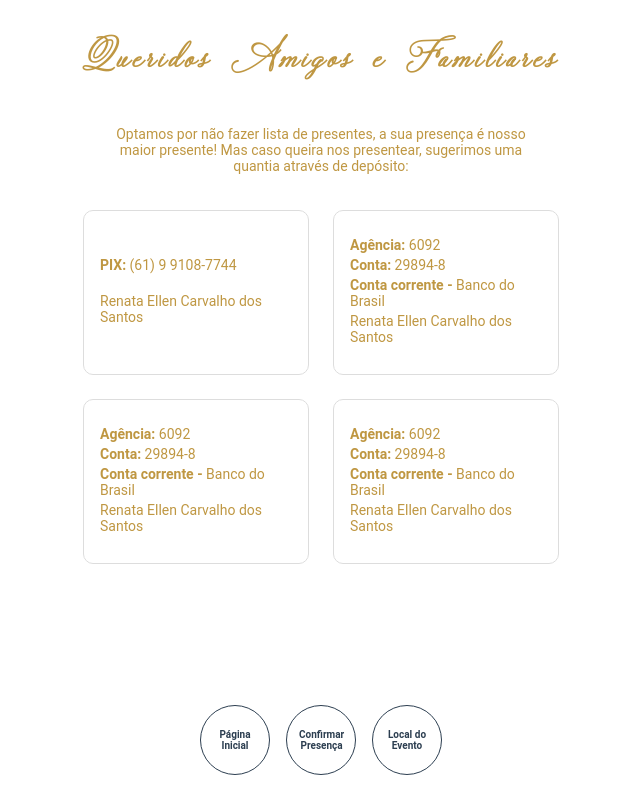
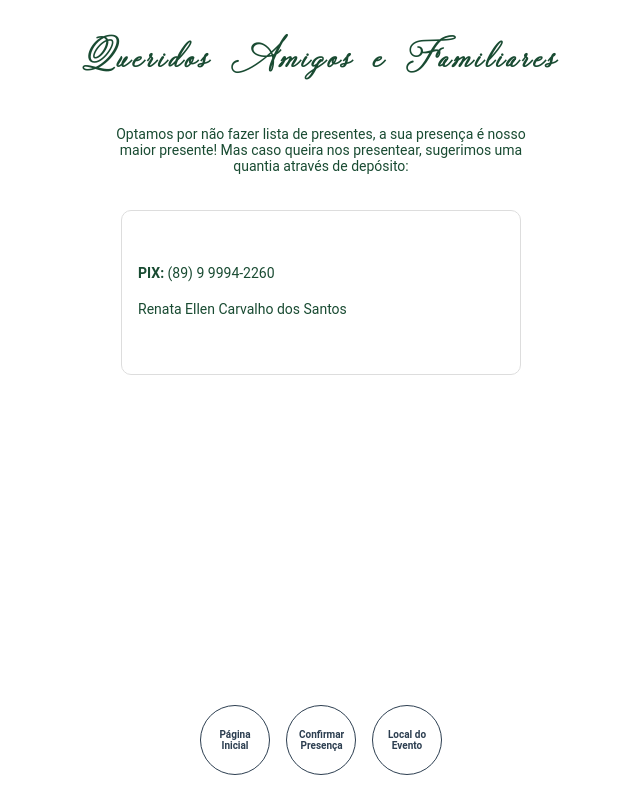
Before and after one commit to azevedev/conv-isaac-raquel, a Vue app: page /presents in a window 1280 px wide. Shown: the whole page, without its empty margins (319-959 px from the left). Built offline with nearby package versions, Linux system fonts and the light colour scheme.

Commit message:
chaging colors

```diff
--- a/public/index.html
+++ b/public/index.html
@@ -11,7 +11,7 @@
     <link rel="stylesheet" href="https://fonts.googleapis.com/css2?family=Material+Symbols+Sharp:opsz,wght,FILL,GRAD@20..48,100..700,0..1,-50..200" />
     <link rel="stylesheet" href="https://fonts.googleapis.com/css2?family=Material+Symbols+Outlined:opsz,wght,FILL,GRAD@20..48,100..700,0..1,-50..200" />
     <link rel="stylesheet" href="https://fonts.googleapis.com/css2?family=Material+Symbols+Outlined:opsz,wght,FILL,GRAD@20..48,100..700,0..1,-50..200" />
-
+    <meta property="og:image" content="../src/assets/img-preview.jpeg">
 </head>
 
 <body>
--- a/src/App.vue
+++ b/src/App.vue
@@ -21,14 +21,27 @@ export default {
     name: 'App',
     data() {
         return {
-            phoneNumber: '123-123-123'
         }
     },
     computed: {
     currentRouteName() {
         return this.$route.name;
+    },
+    },
+    beforeCreate(){
+      // adding title for current view/page using vue-i18n
+      let title = document.createElement(`TITLE`)
+      title.innerText = `Convite - Renata e Gustavo`;
+
+      document.querySelector(`head`).appendChild(title)
+
+      // adding og:image
+      let ogImage = document.createElement(`META`)
+      ogImage.setAttribute(`name`,`og:image`)
+      ogImage.setAttribute(`content`,`assets/img-preview.png`)
+
+      document.querySelector(`head`).appendChild(ogImage)
     }
-}
 }
 </script>
 
@@ -59,7 +72,7 @@ export default {
   padding: 0;
   margin: 0;
   box-sizing: border-box;
-  color: #BF9742;
+  color: #194B32;
 }
 
 body {
--- a/src/views/Confirm.vue
+++ b/src/views/Confirm.vue
@@ -6,9 +6,6 @@
         <div id="content">
                 <label for="convidado_principal">Convidado Principal</label>
                 <input name="convidado_principal" id="convidado_principal" placeholder="Nome Completo" class="input"/>
-
-
-
 
                 <ul>
                 <li v-for="(input, index) in inputs" :key="index" style="position: relative;">
@@ -20,7 +17,6 @@
                     </span>
                 </li>
                 </ul>
-
 
         </div>
         <div>
@@ -161,9 +157,9 @@ font-size: 27px;
 padding: 2px 10px;
 color: white;
 font-weight: bold;
-background: #BF9742;
+background: #194B32;
 height: 60px;
-margin-top: 50px;
+margin-top: 14px;
 }
 
 i {
@@ -172,7 +168,7 @@ i {
 .rmv{
 cursor: pointer;
 position: absolute;
-bottom: 32px;
+bottom: 26px;
 right: 8px;
 color: brown;
 }
@@ -195,7 +191,7 @@ color: brown;
     padding: 12px;
     width: 100%;
     border-radius: 8px;
-    margin-bottom: 24px;
+    margin-bottom: 14px;
     border: 1px solid #ddd;
 }
 .input:focus-visible, .input:focus{
--- a/src/views/Home.vue
+++ b/src/views/Home.vue
@@ -71,7 +71,7 @@
     <p style="text-align: center;">
       <i>"Assim, eles já não são dois, mas sim uma só carne. <br>Portanto, o que Deus uniu, ninguém separe."</i>
     </p>
-    <p style="text-align: left; padding-left: 18px;">
+    <p style="text-align: right; padding-right: 24px;">
     - Mateus 19:6
     </p>
     <br>
@@ -80,19 +80,18 @@
     </h1>
     <div class="time-of-env">
       <div class="time">
-        <p>17</p>
-        <p>12</p>
-        <p>22</p>
+        <p>Convidam para a celebração de seu casamento a ser realizada em</p>
+        <p style="font-size: 22px; margin-top: 20px; text-transform: uppercase;">26 de Novembro de 2022</p>
       </div>
-      <div class="intersection"></div>
-      <div class="date">
+      <!-- <div class="intersection"></div> -->
+      <!-- <div class="date">
         <p>Sábado</p>
         <p style="height: 25px;"></p>
         <p>16:00</p>
         <p>Horas</p>
-      </div>
+      </div> -->
     </div>
-    <div style="z-index: 9999;">
+    <div style="position:absolute; left: 0; text-align:center; bottom: 120px; z-index: 9999; font-size: 10px; width: 100%;">
       <p style="z-index: 9999;">Por favor confirmar presença até dia 26 de outubro de 2022.</p>
       <p style="z-index: 9999;">As senhas só serão entregues após a confirmação da presença.</p>
     </div>
@@ -137,14 +136,13 @@ export default {
     display: flex;
     width: 100%;
     justify-content: space-between;
-    min-height: 200px;
+    min-height: 150px;
     font-size: 30px;
-
   }
 
   .time{
     display: flex;
-    font-size: 38px;
+    font-size: 18px;
     flex-direction: column;
     justify-content: center;
     align-content: center;
--- a/src/views/Local.vue
+++ b/src/views/Local.vue
@@ -6,32 +6,31 @@
         <div id="content">
             <br>
             <h2 style="font-weight: normal;">Abaixo estão os locais dos eventos:</h2>
-            <br><br>
-            <div style="display: flex; justify-content: space-around;">
-                <div style="width: 50%; display: flex; flex-direction: column; justify-content: center; align-items: center;">
+            <div style="display: flex; justify-content: space-around; flex-direction: column;">
+                <div style="width: 100%; display: flex; flex-direction: column; justify-content: center; align-items: center; margin-bottom: 34px;">
                     <a href="https://maps.app.goo.gl/PxxYmfgn2jSfvL6f7" style="margin-bottom: 8px;">
                        <div class="round">
-                            <span class="material-symbols-outlined" style="font-size: 42px; color: rgb(44, 62, 80);">
+                            <span class="material-symbols-outlined" style="font-size: 42px; color: #eee;">
                                 church
                             </span>
 
                         </div>
                     </a>
 
-                    <p style="text-align: center; font-size: 12px;">Celebração religiosa <br>
+                    <p style="text-align: center; font-size: 16px;">Celebração religiosa <br>
                       Horário: 18:00 <br>
                         Local: Igreja matriz nossa senhora da Conceição</p>
                 </div>
 
-                <div style="width: 50%; display: flex; flex-direction: column; justify-content: center; align-items: center;">
+                <div style="width: 100%; display: flex; flex-direction: column; justify-content: center; align-items: center;">
                     <a href="https://maps.app.goo.gl/AKfbRupxtfKUBRLU7" style="margin-bottom: 8px;">
                         <div class="round">
-                            <span class="material-symbols-outlined" style="font-size: 42px; color: rgb(44, 62, 80);">
+                            <span class="material-symbols-outlined" style="font-size: 42px; color: #eee;">
                                 nightlife
                             </span>
                         </div>
                     </a>
-                    <p style="text-align: center; font-size: 12px;">Recepção <br>
+                    <p style="text-align: center; font-size: 16px;">Recepção <br>
 Horário: Após a celebração religiosa  <br>
 Local: Clube boêmia pub</p>
                 </div>
@@ -57,17 +56,17 @@ export default {
 .round{
     width: 85px;
     height: 85px;
-    background: rgb(233, 218, 186);
+    background: #3baa73e7;
     padding: 20px;
     border-radius: 50%;
-    border: 1px solid rgb(191, 151, 66);
+    border: 2px solid #194B32;
     cursor: pointer;
     transition: all .2s ease-in-out;
 
 }
 
 .round:hover{
-    background: rgb(191, 151, 66);;
+    background: #194B32;
 }
 .content {
     padding: 18px;
--- a/src/views/Presents.vue
+++ b/src/views/Presents.vue
@@ -7,35 +7,9 @@ margin-bottom: 18px;">
         <p style="padding: 20px 30px;">Optamos por não fazer lista de presentes, a sua presença é nosso maior presente!
             Mas caso queira nos presentear, sugerimos uma quantia através de depósito:</p>
         <div class="info">
-            <div style="width: 100%; display: flex;">
+            <div style="width: 100%; display: flex; justify-content: center;">
                 <div class="card" style="animation-delay: 0.1s;">
-                    <!-- <h2>Contact us</h2> -->
-                    <p><b>PIX:</b> (61) 9 9108-7744</p><br>
-                    <p>Renata Ellen Carvalho dos Santos</p>
-                </div>
-
-                <div class="card" style="animation-delay: 0.2s;">
-                    <!-- <h2>Contact us</h2> -->
-                    <p><b>Agência: </b>6092</p>
-                    <p><b>Conta: </b>29894-8</p>
-                    <p><b>Conta corrente -</b> Banco do Brasil</p>
-                    <p>Renata Ellen Carvalho dos Santos</p>
-                </div>
-            </div>
-
-            <div style="width: 100%; display: flex;">
-                <div class="card" style="animation-delay: 0.3s;">
-                    <!-- <h2>Contact us</h2> -->
-                    <p><b>Agência: </b>6092</p>
-                    <p><b>Conta: </b>29894-8</p>
-                    <p><b>Conta corrente -</b> Banco do Brasil</p>
-                    <p>Renata Ellen Carvalho dos Santos</p>
-                </div>
-                <div class="card" style="animation-delay: 0.4s;">
-                    <!-- <h2>Contact us</h2> -->
-                    <p><b>Agência: </b>6092</p>
-                    <p><b>Conta: </b>29894-8</p>
-                    <p><b>Conta corrente -</b> Banco do Brasil</p>
+                    <p><b>PIX:</b> (89) 9 9994-2260 </p><br>
                     <p>Renata Ellen Carvalho dos Santos</p>
                 </div>
             </div>
@@ -65,7 +39,7 @@ p{
 
 }
 .card {
-    width: 50%;
+    width: 80%;
     text-align: start;
     padding: 16px;
     height: 165px;
```
Also changed, not shown: src/assets/img-preview.jpeg (added), 1 other file (tests, documents, lock files or other folders).
